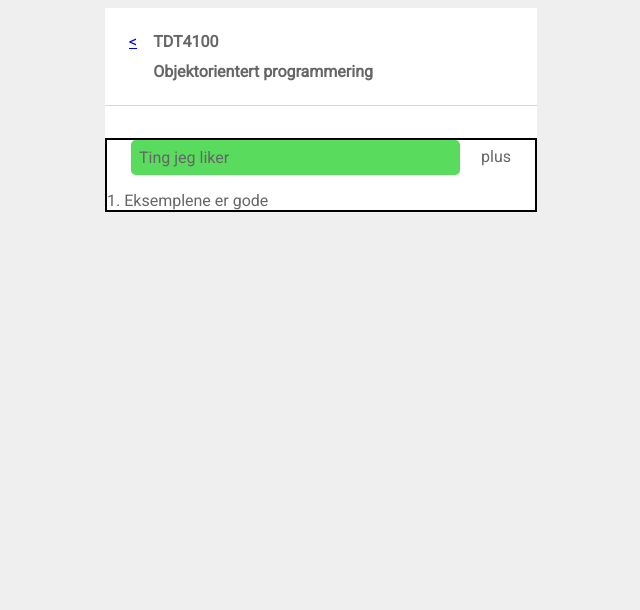
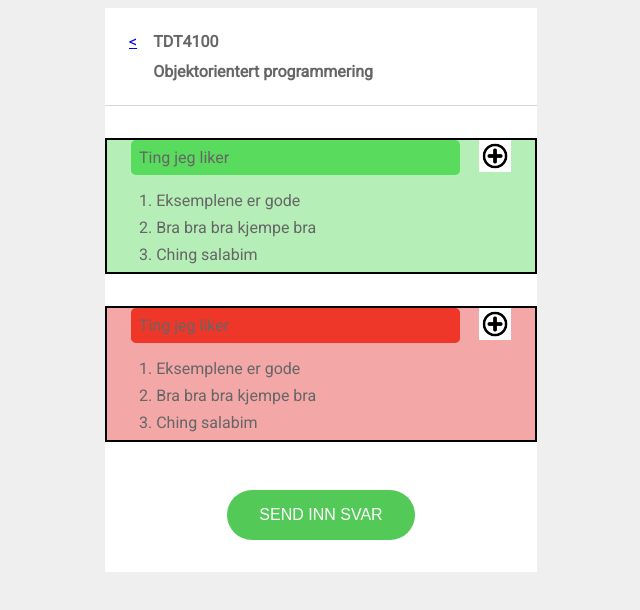
Before and after one commit to martidor/Masteroppgave, a plain HTML site: page feedback-overview.html in a window 1280 px wide. Shown: the whole page, without its empty margins (319-959 px from the left). Drawn offline with nearby package versions, Linux system fonts and the light colour scheme.

Commit message:
added more to feedback-overview

```diff
--- a/feedback-overview.html
+++ b/feedback-overview.html
@@ -6,6 +6,8 @@
     <title>Tilbakemelding</title>
 
     <link href="./style.css" rel="stylesheet">
+
+    <!--Roboto fonts, jQuery-->
     <link href="https://fonts.googleapis.com/css?family=Roboto" rel="stylesheet">
     <script src="./node_modules/jquery/dist/jquery.js"></script>
 
@@ -21,11 +23,22 @@
         </header>
 
         <div class="feedback-container--positive">
-            <div class="feedback__plus">plus</div>
-            <div class="feedback__like-bar">Ting jeg liker</div>
-            <div>1. Eksemplene er gode</div>
+            <img src="./icons/plus_icon.jpg" class="feedback__plus">
+            <div class="feedback--like-bar">Ting jeg liker</div>
+            <div class="feedback__post">1. Eksemplene er gode</div>
+            <div class="feedback__post">2. Bra bra bra kjempe bra</div>
+            <div class="feedback__post">3. Ching salabim</div>
         </div>
 
+        <div class="feedback-container--negative">
+            <img src="./icons/plus_icon.jpg" class="feedback__plus">
+            <div class="feedback--dislike-bar">Ting jeg liker</div>
+            <div class="feedback__post">1. Eksemplene er gode</div>
+            <div class="feedback__post">2. Bra bra bra kjempe bra</div>
+            <div class="feedback__post">3. Ching salabim</div>
+        </div>
+
+        <button class="button">SEND INN SVAR</button>
 
 
     </div>
--- a/style.css
+++ b/style.css
@@ -19,6 +19,7 @@ body {
     margin-right: auto;
     font-size: 1em;
     width: 27em;
+    padding-bottom: 2em;
 }
 
 .bold {
@@ -27,14 +28,15 @@ body {
 
 .button {
     border-radius: 3em;
-    background-color: #4CAF50;
+    background-color: rgb(83, 201, 87);
     border: none;
     color: white;
-    padding: 15px 32px;
+    padding: 1em 2em;
     text-align: center;
     text-decoration: none;
-    display: inline-block;
     font-size: 16px;
+    margin: 3em auto 0em auto;
+    display: block;
 }
 
 .header__grid-container {
@@ -65,9 +67,16 @@ body {
 .feedback-container--positive {
     border: 2px solid black;
     margin-top: 2em;
+    background-color: rgba(89, 219, 93, 0.445);
 }
 
-.feedback__like-bar {
+.feedback-container--negative {
+    border: 2px solid black;
+    margin-top: 2em;
+    background-color: rgba(230, 57, 57, 0.445);
+}
+
+.feedback--like-bar {
     background-color: rgb(89, 219, 93);
     margin-right: 1.3em;
     margin-bottom: 1em;
@@ -75,11 +84,26 @@ body {
     padding: 0.5em 0 0.5em 0.5em;
     border-radius: 0.3em;
     width: 75%;
+}
 
+.feedback--dislike-bar {
+    background-color: rgb(238, 54, 41);
+    margin-right: 1.3em;
+    margin-bottom: 1em;
+    margin-left: 1.5em;
+    padding: 0.5em 0 0.5em 0.5em;
+    border-radius: 0.3em;
+    width: 75%;
 }
 
 .feedback__plus {
     float: right;
-    margin-top: 0.4em;
+    margin-top: 0em;
     margin-right: 1.5em;
+    width: 2em;
 }
+
+.feedback__post {
+    margin-left: 2em;
+    margin-bottom: 0.5em;
+}
```
Also changed, not shown: icons/plus_icon.jpg (added).
